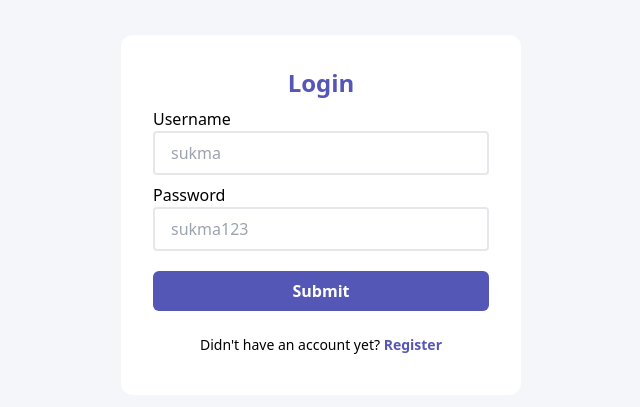
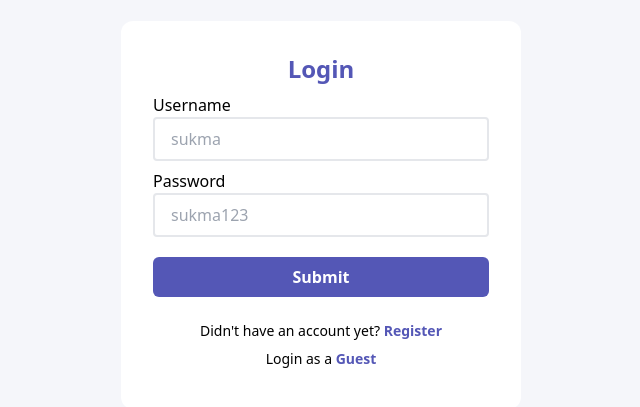
Before and after one commit to Kurniakun17/Interactive-Comment, a React (Vite) app in the folder frontend/: page /login in a window 1280 px wide. Shown: the part 185-592 px from the top of the page, without its empty margins (319-959 px from the left). Built offline with nearby package versions, Linux system fonts and the light colour scheme; what javascript-time-ago would draw is missing.

Commit message:
enhance ui of login page

```diff
--- a/frontend/src/components/Navbar.tsx
+++ b/frontend/src/components/Navbar.tsx
@@ -10,7 +10,7 @@ export const Navbar = () => {
   const navigate = useNavigate();
 
   const onLogoutHandler = () => {
-    setUser("", "");
+    setUser('', '');
   };
 
   return (
--- a/frontend/src/pages/Login.tsx
+++ b/frontend/src/pages/Login.tsx
@@ -78,6 +78,17 @@ export const Login = () => {
           Register
         </span>
       </p>
+      <p className="text-sm text-center">
+        Login as a{" "}
+        <span
+          className="text-moderateBlue font-bold"
+          onClick={() => {
+            navigate("/home");
+          }}
+        >
+          Guest
+        </span>
+      </p>
     </div>
   );
 };
```
